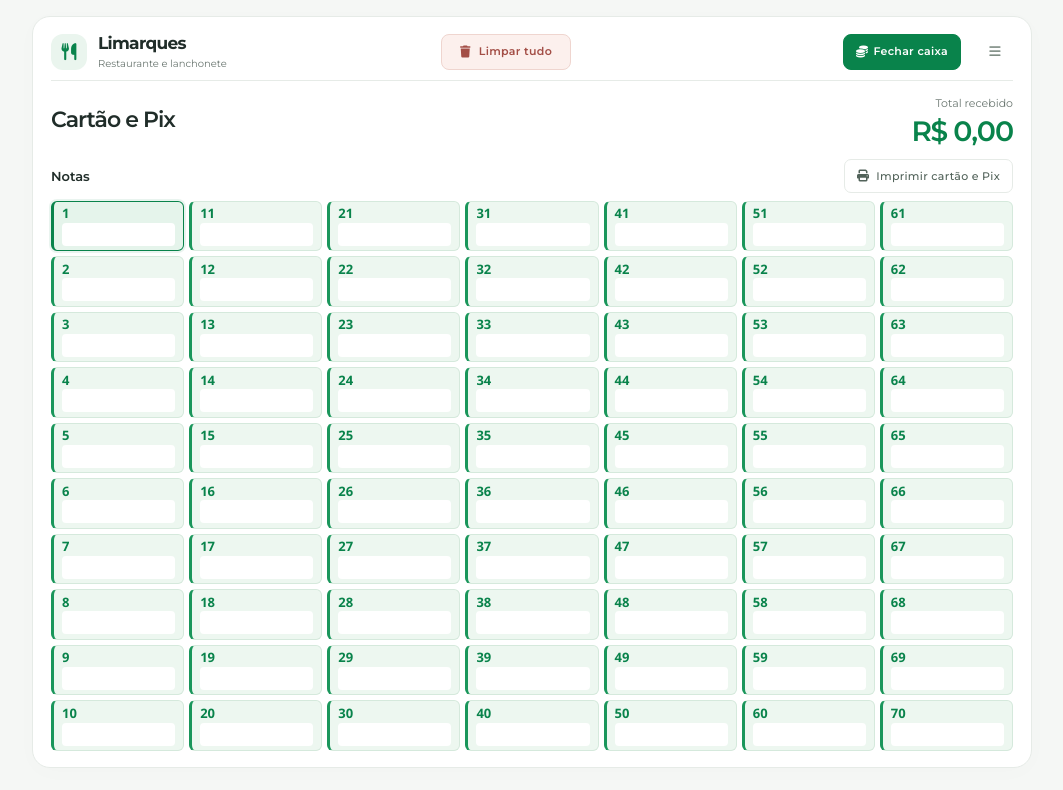
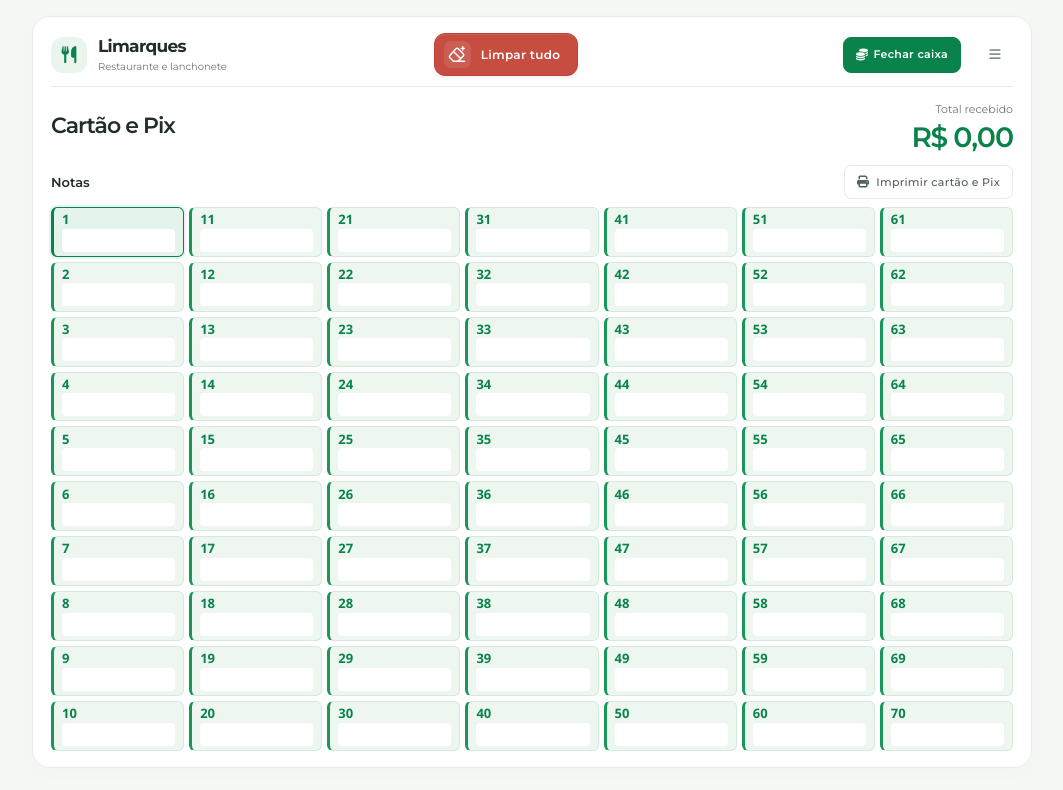
Before and after one commit to genilsonferreiraads/sistemalanchonete, a plain HTML site: page index.html in a window 1280 px wide. Shown: the whole page, without its empty margins (108-1171 px from the left). Drawn offline with Linux system fonts and the light colour scheme.

Commit message:
Redesenha Limpar tudo com cor solida e icone de limpeza

```diff
--- a/index.html
+++ b/index.html
@@ -21,7 +21,7 @@
                 <div><strong>Limarques</strong><span>Restaurante e lanchonete</span></div>
             </div>
             <div class="button-group">
-                <button id="clearAll" type="button"><i class="fa-solid fa-trash" aria-hidden="true"></i> Limpar tudo</button>
+                <button id="clearAll" type="button"><span class="clear-all-icon" aria-hidden="true"><svg viewBox="0 0 24 24" fill="none" stroke="currentColor" stroke-width="1.7" stroke-linecap="round" stroke-linejoin="round"><path d="m13.5 4.5 6 6a2 2 0 0 1 0 2.8l-6.2 6.2H7.7l-4.2-4.2a2 2 0 0 1 0-2.8l7.2-8a2 2 0 0 1 2.8 0Z"/><path d="m8 8 8 8M13 19.5h8M19 2v4M17 4h4"/></svg></span><span>Limpar tudo</span></button>
                 <button id="closeCash" type="button"><i class="fa-solid fa-coins" aria-hidden="true"></i> Fechar caixa</button>
             </div>
             <details class="app-side-menu">
--- a/service-worker.js
+++ b/service-worker.js
@@ -1,4 +1,4 @@
-const CACHE_NAME = 'planilha-cartao-v10';
+const CACHE_NAME = 'planilha-cartao-v11';
 const FILES_TO_CACHE = [
   './',
   './index.html',
--- a/ui.css
+++ b/ui.css
@@ -79,13 +79,22 @@
     .button-group button:hover { background: #f3f6f3 !important; border-color: #cbd7cd !important; }
     .button-group #closeCash { background: var(--green) !important; border-color: var(--green) !important; color: #fff !important; }
     .button-group #closeCash:hover { background: #076b3e !important; }
-    .button-group #clearAll { color: #a34e46 !important; background: #fcf0ed !important; border-color: #efd5cf !important; font-weight: 600 !important; }
-    .button-group #clearAll:hover { background: #f8e3dd !important; border-color: #dfb4aa !important; }
+    .container .button-group #clearAll {
+        display: inline-flex; align-items: center; justify-content: center; gap: 10px;
+        min-height: 42px; padding: 7px 17px 7px 9px !important;
+        color: #fff !important; background: #c64d40 !important; border-color: #b84438 !important;
+        border-radius: 11px !important; font-size: 12px !important; font-weight: 600 !important;
+        box-shadow: inset 0 1px 0 #ffffff1f, 0 2px 4px #71352b12 !important;
+    }
+    .container .button-group #clearAll:hover { background: #b64035 !important; border-color: #a6372e !important; }
+    .container .button-group #clearAll:active { background: #a7382e !important; box-shadow: inset 0 1px 3px #68271f33 !important; }
+    .clear-all-icon { display: grid; place-items: center; flex: none; width: 27px; height: 27px; border-radius: 7px; background: #ffffff1a; }
+    .clear-all-icon svg { display: block; width: 20px; height: 20px; }
     .header > .button-group { margin-left: auto; }
     @media (min-width: 761px) {
         .container .header { display: grid; grid-template-columns: minmax(0, 1fr) auto minmax(0, 1fr) 36px; align-items: center; }
         .container .header > .button-group { display: contents; }
-        .container .header #clearAll { grid-column: 2; padding-inline: 18px !important; }
+        .container .header #clearAll { grid-column: 2; }
         .container .header #closeCash { grid-column: 3; justify-self: end; }
         .container .header > .app-side-menu { grid-column: 4; }
     }
```
